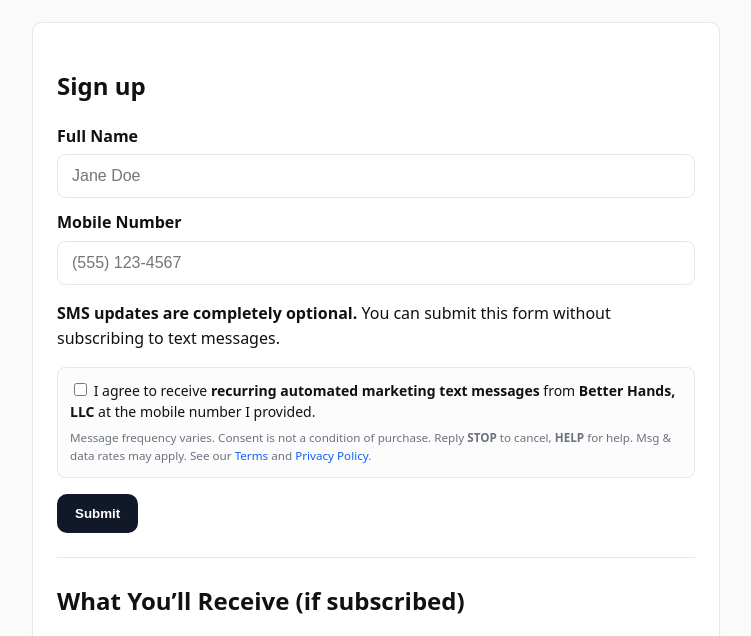
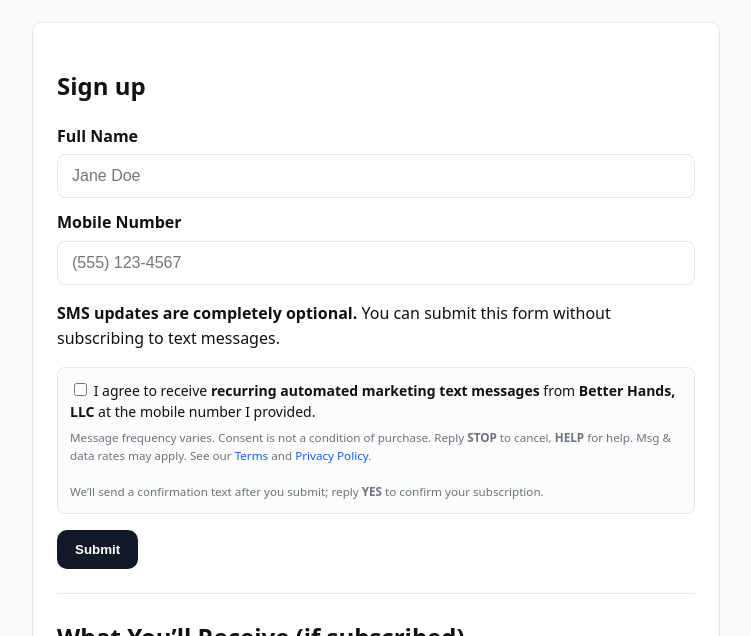
Before and after one commit to mrschristyh/betterhands-optin, a plain HTML site: page index.html in a window 1280 px wide. Shown: the part 101-737 px from the top of the page, without its empty margins (264-1015 px from the left). Drawn offline with Linux system fonts and the light colour scheme.

Commit message:
Update index.html

```diff
--- a/index.html
+++ b/index.html
@@ -60,14 +60,19 @@
        <div class="consent">
   <label>
     <input type="checkbox" id="sms_opt_in" name="sms_opt_in" />
-            I agree to receive <strong>recurring automated marketing text messages</strong> from <strong>Better Hands, LLC</strong> at the mobile number I provided.
+    I agree to receive <strong>recurring automated marketing text messages</strong> from
+    <strong>Better Hands, LLC</strong> at the mobile number I provided.
   </label>
   <small>
-            Message frequency varies. Consent is not a condition of purchase. Reply <strong>STOP</strong> to cancel, <strong>HELP</strong> for help. Msg &amp; data rates may apply.
+    Message frequency varies. Consent is not a condition of purchase. Reply <strong>STOP</strong> to cancel,
+    <strong>HELP</strong> for help. Msg &amp; data rates may apply.
     See our <a href="./terms.html" target="_blank" rel="noopener">Terms</a> and
     <a href="./privacy.html" target="_blank" rel="noopener">Privacy Policy</a>.
+    <br><br>
+    We’ll send a confirmation text after you submit; reply <strong>YES</strong> to confirm your subscription.
   </small>
 </div>
+
 
         <div class="actions">
           <button type="submit" id="submitBtn">Submit</button>
```
Lines whose indentation alone changed are shown as unchanged.
